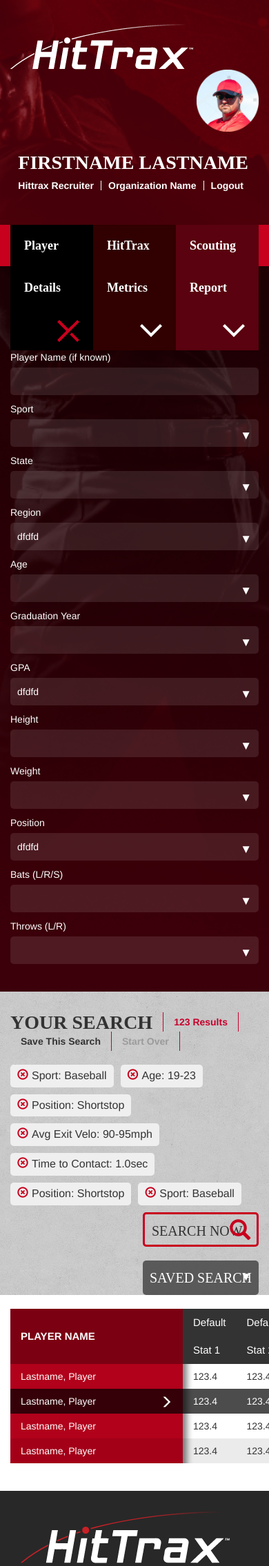
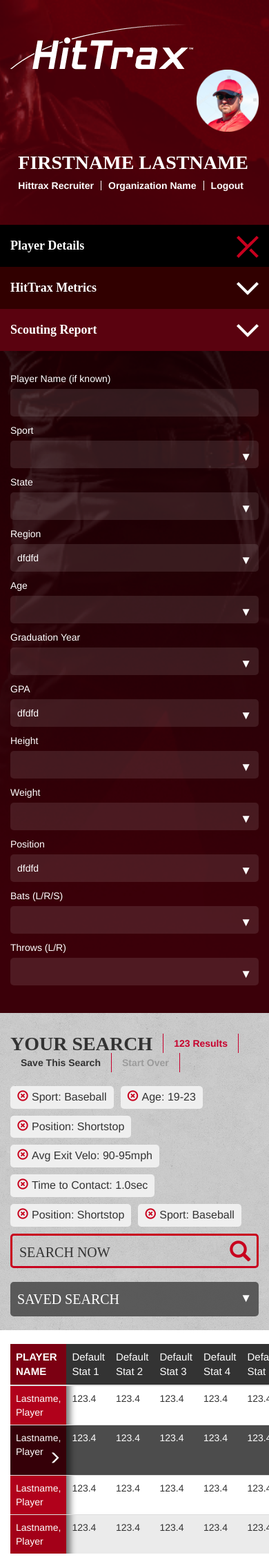
Before and after one commit to tfbarrett1981/HitTraxEngine, a PHP site: page / in a window 390 px wide; the page is wider, and only the part inside the window is pictured. Shown: the top 2271 px of that part at 69% size. Run offline with PHP 8.4, Linux system fonts and the light colour scheme; lists and menus that the app fills with data are empty; some libraries are stand-ins or nearby versions; some web fonts are replaced.

Commit message:
Mobile Update

```diff
--- a/css/style.css
+++ b/css/style.css
@@ -95,7 +95,7 @@
 
 nav{
     background: #C8001E;
-    height: 60px;
+    /*height: 60px;*/
 }
 
 nav ul{
@@ -319,7 +319,6 @@
     background-color: #7B0012;
     text-transform: uppercase;
     font-weight: bold;
-    min-width: 250px;
 }
 
 table tbody th:nth-child(2){
@@ -439,6 +438,8 @@
 
 footer.large .footerNav ul li{
     margin-bottom: 15px;
+    float:left;
+    margin-right: 15px;
 }
 
 footer.large .footerNav ul a:hover{
@@ -492,7 +493,6 @@
 
 footer.footerBar{
     background-color: #1B1B1B;
-    height: 60px;
     line-height: 60px;
     color:#fff;
 }
@@ -502,13 +502,13 @@
 }
 
 footer.footerBar .privacyTerms{
-    padding-left: 70px;
+    text-align:center;
 }
 
 footer.footerBar .copyright{
     color:#fff;
-    text-align: right;
-    padding-right: 70px;
+    text-align: left;
+    text-align:center;
 }
 
 footer.footerBar a:first-child{
@@ -518,3 +518,27 @@
 footer.footerBar a:last-child{
     margin-left: 20px;
 }
+
+@media(min-width:768px){
+
+    table thead th:first-child{
+        min-width: 250px;
+    }
+
+
+
+}
+
+@media(min-width:992px){
+
+    footer.footerBar .privacyTerms{
+        padding-left: 70px;
+        text-align: left;
+    }
+
+    footer.footerBar .copyright{
+        color:#fff;
+        text-align: right;
+        padding-right: 70px;
+    }
+}
--- a/index.html
+++ b/index.html
@@ -42,10 +42,10 @@
         </div>
         <nav>
             <div class="container">
-                <ul>
-                    <li><a href="#">Player Details<span class="pull-right"><img src="images/tab-x.png" alt=""></span></a></li>
-                    <li><a href="#">HitTrax Metrics<span class="pull-right"><img src="images/tab-arrow.png" alt=""></span></a></li>
-                    <li><a href="#">Scouting Report<span class="pull-right"><img src="images/tab-arrow.png" alt=""></span></a></li>
+                <ul class="row clearfix">
+                    <li class="col-sm-4 col-xs-12"><a href="#">Player Details<span class="pull-right"><img src="images/tab-x.png" alt=""></span></a></li>
+                    <li class="col-sm-4 col-xs-12"><a href="#">HitTrax Metrics<span class="pull-right"><img src="images/tab-arrow.png" alt=""></span></a></li>
+                    <li class="col-sm-4 col-xs-12"><a href="#">Scouting Report<span class="pull-right"><img src="images/tab-arrow.png" alt=""></span></a></li>
                 </ul>
             </div>
         </nav>
@@ -53,7 +53,7 @@
             <div class="container">
                 <!-- PLAYER DETAIL BEGIN -->
                 <div class="row playerDetail">
-                    <div class="col-md-3">
+                    <div class="col-sm-3">
                         <div class="searchElement">
                             <label for="" class="tk-proxima-nova">Player Name (if known)</label>
                             <input type="text" class="searchTextbox">
@@ -79,7 +79,7 @@
                             </select>
                         </div>
                     </div>
-                    <div class="col-md-3">
+                    <div class="col-sm-3">
                         <div class="searchElement">
                             <label for="" class="tk-proxima-nova">Region</label>
                             <div class="overlay-arrow">▼</div>
@@ -111,7 +111,7 @@
                             </select>
                         </div>
                     </div>
-                    <div class="col-md-3">
+                    <div class="col-sm-3">
                         <div class="searchElement">
                             <label for="" class="tk-proxima-nova">GPA</label>
                             <div class="overlay-arrow">▼</div>
@@ -143,7 +143,7 @@
                             </select>
                         </div>
                     </div>
-                    <div class="col-md-3">
+                    <div class="col-sm-3">
                         <div class="searchElement">
                             <label for="" class="tk-proxima-nova">Position</label>
                             <div class="overlay-arrow">▼</div>
@@ -179,7 +179,7 @@
                 <!-- PLAYER DETAIL END -->
                 <!-- HITRAX METRICS BEGIN -->
                 <div class="row hittraxMetrics hidden">
-                    <div class="col-md-3">
+                    <div class="col-sm-3">
                         <div class="searchElement">
                             <label for="" class="tk-proxima-nova">Player Name (if known)</label>
                             <input type="text">
@@ -237,7 +237,7 @@
                             </select>
                         </div>
                     </div>
-                    <div class="col-md-3">
+                    <div class="col-sm-3">
                         <div class="searchElement">
                             <label for="" class="tk-proxima-nova">GPA</label>
                             <div class="overlay-arrow">▼</div>
@@ -269,7 +269,7 @@
                             </select>
                         </div>
                     </div>
-                    <div class="col-md-3">
+                    <div class="col-sm-3">
                         <div class="searchElement">
                             <label for="" class="tk-proxima-nova">Position</label>
                             <div class="overlay-arrow">▼</div>
@@ -305,7 +305,7 @@
                 <!-- HITTRAX METRICS END -->
                 <!-- SCOUTING REPORTS BEGIN -->
                 <div class="row scoutingReports hidden">
-                    <div class="col-md-3">
+                    <div class="col-sm-3">
                         <div class="searchElement">
                             <label for="" class="tk-proxima-nova">Player Name (if known)</label>
                             <input type="text">
@@ -331,7 +331,7 @@
                             </select>
                         </div>
                     </div>
-                    <div class="col-md-3">
+                    <div class="col-sm-3">
                         <div class="searchElement">
                             <label for="" class="tk-proxima-nova">Region</label>
                             <div class="overlay-arrow">▼</div>
@@ -363,7 +363,7 @@
                             </select>
                         </div>
                     </div>
-                    <div class="col-md-3">
+                    <div class="col-sm-3">
                         <div class="searchElement">
                             <label for="" class="tk-proxima-nova">GPA</label>
                             <div class="overlay-arrow">▼</div>
@@ -395,7 +395,7 @@
                             </select>
                         </div>
                     </div>
-                    <div class="col-md-3">
+                    <div class="col-sm-3">
                         <div class="searchElement">
                             <label for="" class="tk-proxima-nova">Position</label>
                             <div class="overlay-arrow">▼</div>
@@ -435,7 +435,7 @@
     <section class="searchCriteria">
         <div class="container">
             <div class="row">
-                <div class="col-md-8 pull-left searchAction">
+                <div class="col-md-8  col-xs-12 pull-left searchAction">
                     <ul class="searchNav clearfix">
                         <li>
                             <h3>YOUR SEARCH</h3>
@@ -455,7 +455,7 @@
 
                     </ul>
                 </div>
-                <div class="col-md-3 pull-right">
+                <div class="col-md-3  col-xs-12 pull-right">
                     <input type="submit" value="search now" class="button">
                     <span class="glyphicon glyphicon-search"></span>
                     <div class="savedSearchSelect">
@@ -463,7 +463,9 @@
                         <select name="savedSearch" id="savedSearch" class="searchSelect">
                             <option value="">SAVED SEARCH</option>
                         </select>
+
                     </div>
+                    <br />
                 </div>
             </div>
         </div>
@@ -473,7 +475,7 @@
         <div class="container">
             <div class="row">
                 <div class="col-md-12">
-                    <table class="tk-proxima-nova">
+                    <table class="table tk-proxima-nova">
                         <thead>
                             <tr>
                                 <th>Player Name </th>
@@ -577,10 +579,10 @@
     <footer class="footerBar">
         <div class="container">
             <div class="row">
-                <div class="col-md-6 privacyTerms">
+                <div class="col-md-6 col-xs-12 privacyTerms">
                     <a href="">PRIVACY POLICY </a>   &bull; <a href="">TERMS OF USE</a>
                 </div>
-                <div class="col-md-6 copyright">&copy; 2016 INMOTION SYSTEMS, LLC. ALL RIGHTS RESERVED.</div>
+                <div class="col-md-6 col-xs-12 copyright">&copy; 2016 INMOTION SYSTEMS, LLC. ALL RIGHTS RESERVED.</div>
             </div>
         </div>
     </footer>
```
